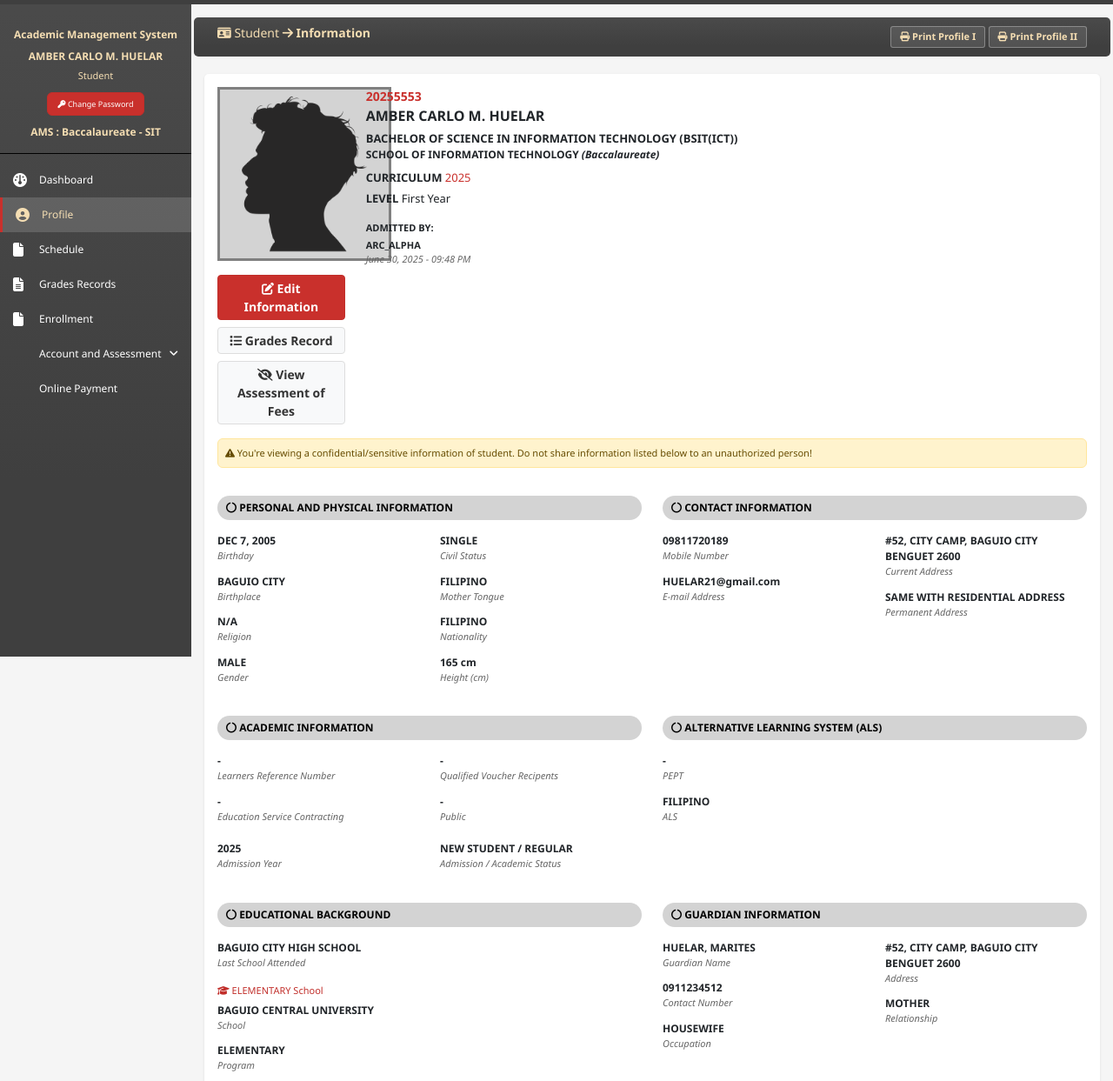
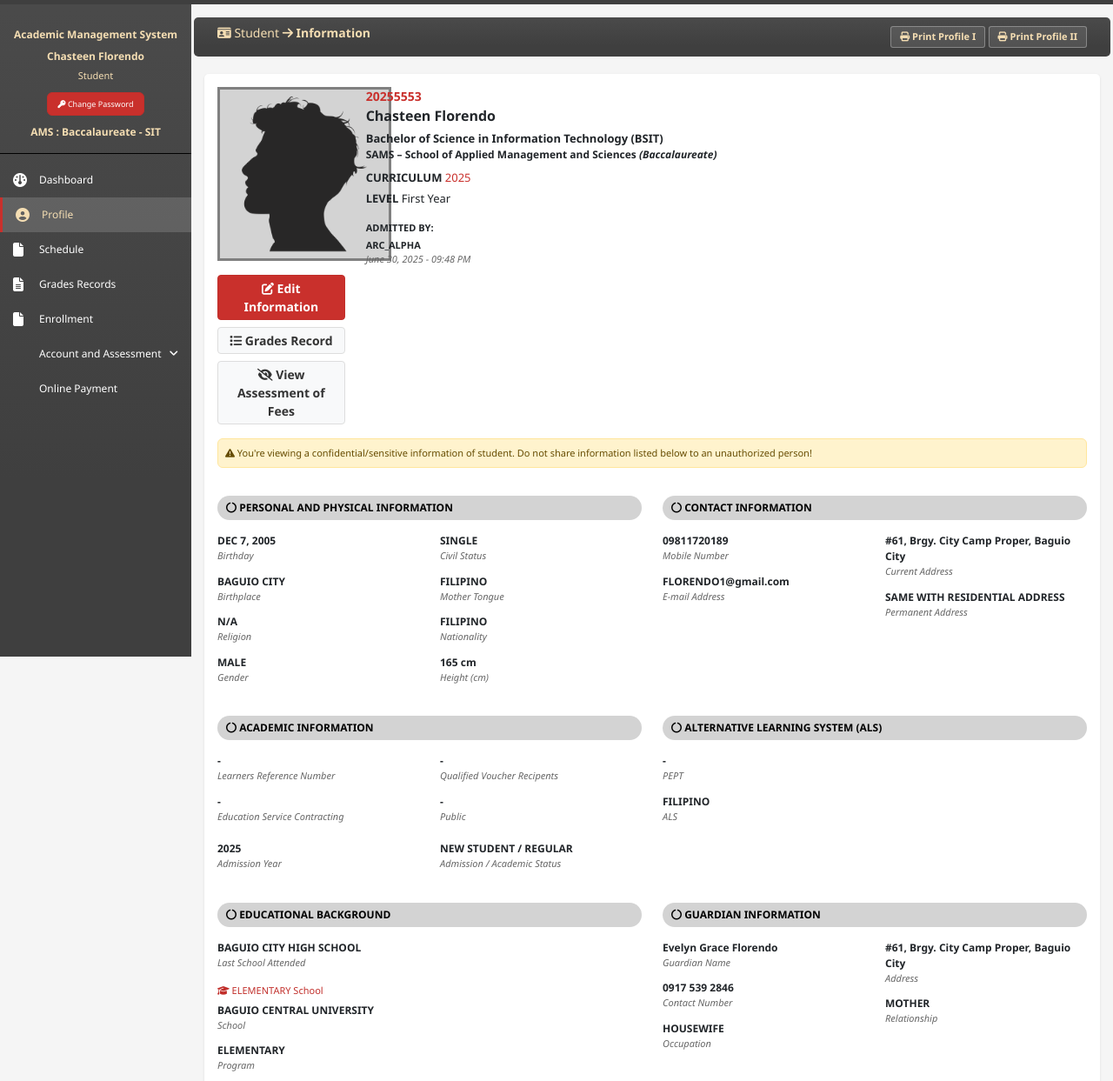
Before and after one commit to ubportal/6th, a plain HTML site: page index.html in a window 1280 px wide. Shown: the part 45-1288 px from the top of the page at 87% size. Drawn offline with nearby package versions, Linux system fonts and the light colour scheme.

Commit message:
Update index.html

```diff
--- a/index.html
+++ b/index.html
@@ -469,7 +469,7 @@
                     <b>Academic Management System</b>
                 </div>
                 <div>
-                    <b>AMBER CARLO M. HUELAR</b>
+                    <b>Chasteen Florendo</b>
                 </div>
                 <div class="user-role">
                     Student
@@ -576,9 +576,9 @@
 
                         <div class="col-lg-10 col-md-9">
                             <div class="student-id">20255553</div>
-                            <div class="student-name">AMBER CARLO M. HUELAR</div>
-                            <div class="program-name">BACHELOR OF SCIENCE IN INFORMATION TECHNOLOGY (BSIT(ICT))</div>
-                            <div class="school-name">SCHOOL OF INFORMATION TECHNOLOGY <i>(Baccalaureate)</i></div>
+                            <div class="student-name">Chasteen Florendo</div>
+                            <div class="program-name">Bachelor of Science in Information Technology (BSIT)</div>
+                            <div class="school-name">SAMS – School of Applied Management and Sciences <i>(Baccalaureate)</i></div>
                             <div class="mt-2">
                                 <b>CURRICULUM</b> <span style="color:#c9302c">2025</span>
                             </div>
@@ -677,14 +677,14 @@
                                     </div>
 
                                     <div class="info-item">
-                                        <div class="info-value">HUELAR21@gmail.com</div>
+                                        <div class="info-value">FLORENDO1@gmail.com</div>
                                         <div class="info-label">E-mail Address</div>
                                     </div>
                                 </div>
 
                                 <div class="col-6">
                                     <div class="info-item">
-                                        <div class="info-value">#52, CITY CAMP, BAGUIO CITY BENGUET 2600</div>
+                                        <div class="info-value">#61, Brgy. City Camp Proper, Baguio City</div>
                                         <div class="info-label">Current Address</div>
                                     </div>
 
@@ -874,12 +874,12 @@
                             <div class="row">
                                 <div class="col-6">
                                     <div class="info-item">
-                                        <div class="info-value">HUELAR, MARITES</div>
+                                        <div class="info-value">Evelyn Grace Florendo</div>
                                         <div class="info-label">Guardian Name</div>
                                     </div>
 
                                     <div class="info-item">
-                                        <div class="info-value">0911234512</div>
+                                        <div class="info-value">0917 539 2846</div>
                                         <div class="info-label">Contact Number</div>
                                     </div>
 
@@ -891,7 +891,7 @@
 
                                 <div class="col-6">
                                     <div class="info-item">
-                                        <div class="info-value">#52, CITY CAMP, BAGUIO CITY BENGUET 2600</div>
+                                        <div class="info-value">#61, Brgy. City Camp Proper, Baguio City</div>
                                         <div class="info-label">Address</div>
                                     </div>
 
@@ -921,12 +921,12 @@
                             <div class="row">
                                 <div class="col-6">
                                     <div class="info-item">
-                                        <div class="info-value">DUSALEN, MARY ANN TAMALE</div>
+                                        <div class="info-value">Evelyn Grace Florendo</div>
                                         <div class="info-label">Name</div>
                                     </div>
 
                                     <div class="info-item">
-                                        <div class="info-value">09480984141</div>
+                                        <div class="info-value">0917 539 2846</div>
                                         <div class="info-label">Contact Number</div>
                                     </div>
                                 </div>
@@ -938,7 +938,7 @@
                                     </div>
 
                                     <div class="info-item">
-                                        <div class="info-value">#52, CITY CAMP, BAGUIO CITY BENGUET 2600</div>
+                                        <div class="info-value">#61, Brgy. City Camp Proper, Baguio City</div>
                                         <div class="info-label">Address</div>
                                     </div>
                                 </div>
@@ -963,7 +963,7 @@
                             <div class="row">
                                 <div class="col-6">
                                     <div class="info-item">
-                                        <div class="info-value">HUELAR, MARK</div>
+                                        <div class="info-value">Roberto Luis Florendo</div>
                                         <div class="info-label">Name</div>
                                     </div>
 
@@ -975,12 +975,12 @@
 
                                 <div class="col-6">
                                     <div class="info-item">
-                                        <div class="info-value">RETIRED POLICE</div>
+                                        <div class="info-value">Barangay Administrative Staff</div>
                                         <div class="info-label">Occupation</div>
                                     </div>
 
                                     <div class="info-item">
-                                        <div class="info-value">#52, CITY CAMP, BAGUIO CITY BENGUET 2600</div>
+                                        <div class="info-value">#61, Brgy. City Camp Proper, Baguio City</div>
                                         <div class="info-label">Address</div>
                                     </div>
                                 </div>
@@ -1159,4 +1159,5 @@
         });
     </script>
 </body>
+
 </html>
```
